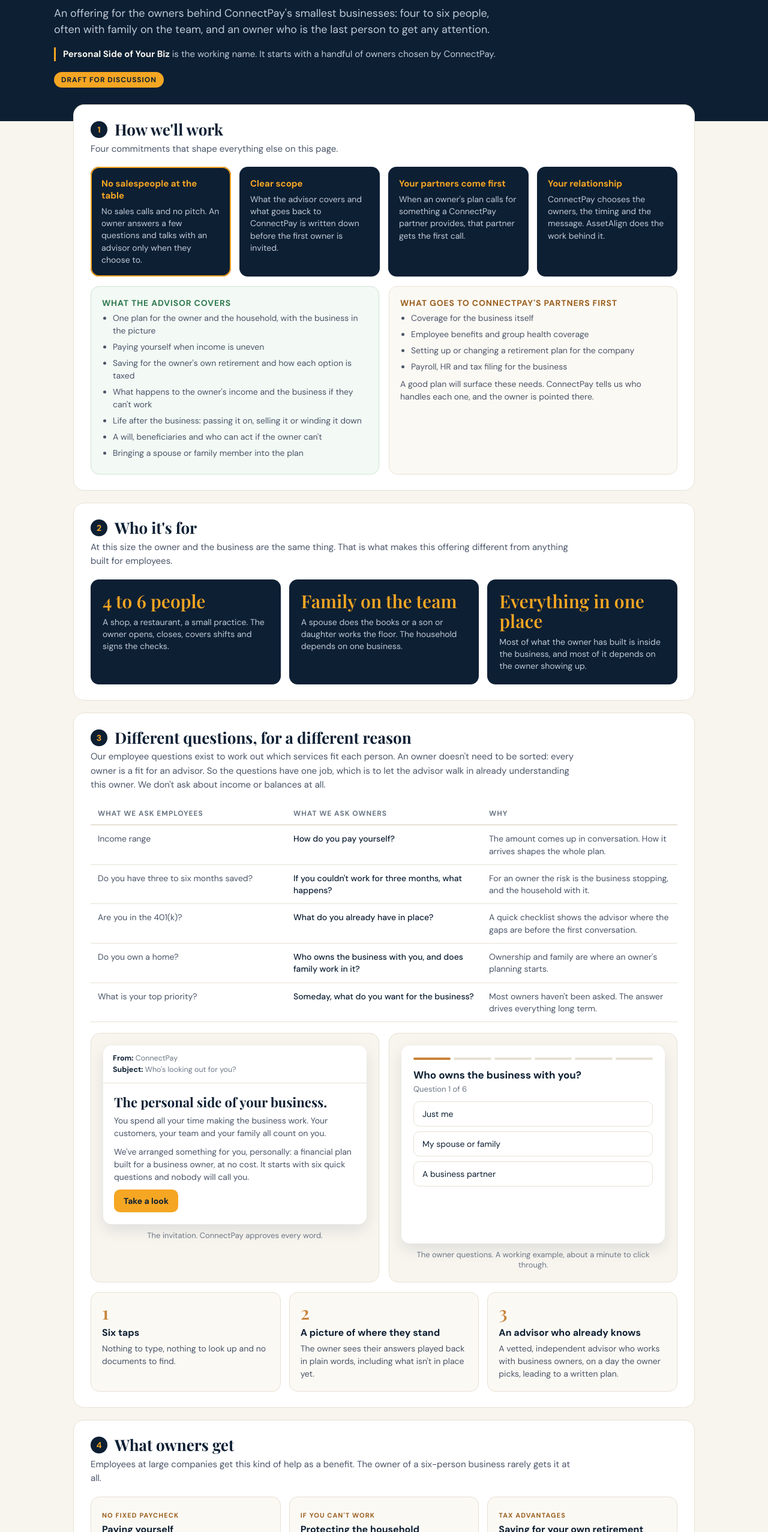
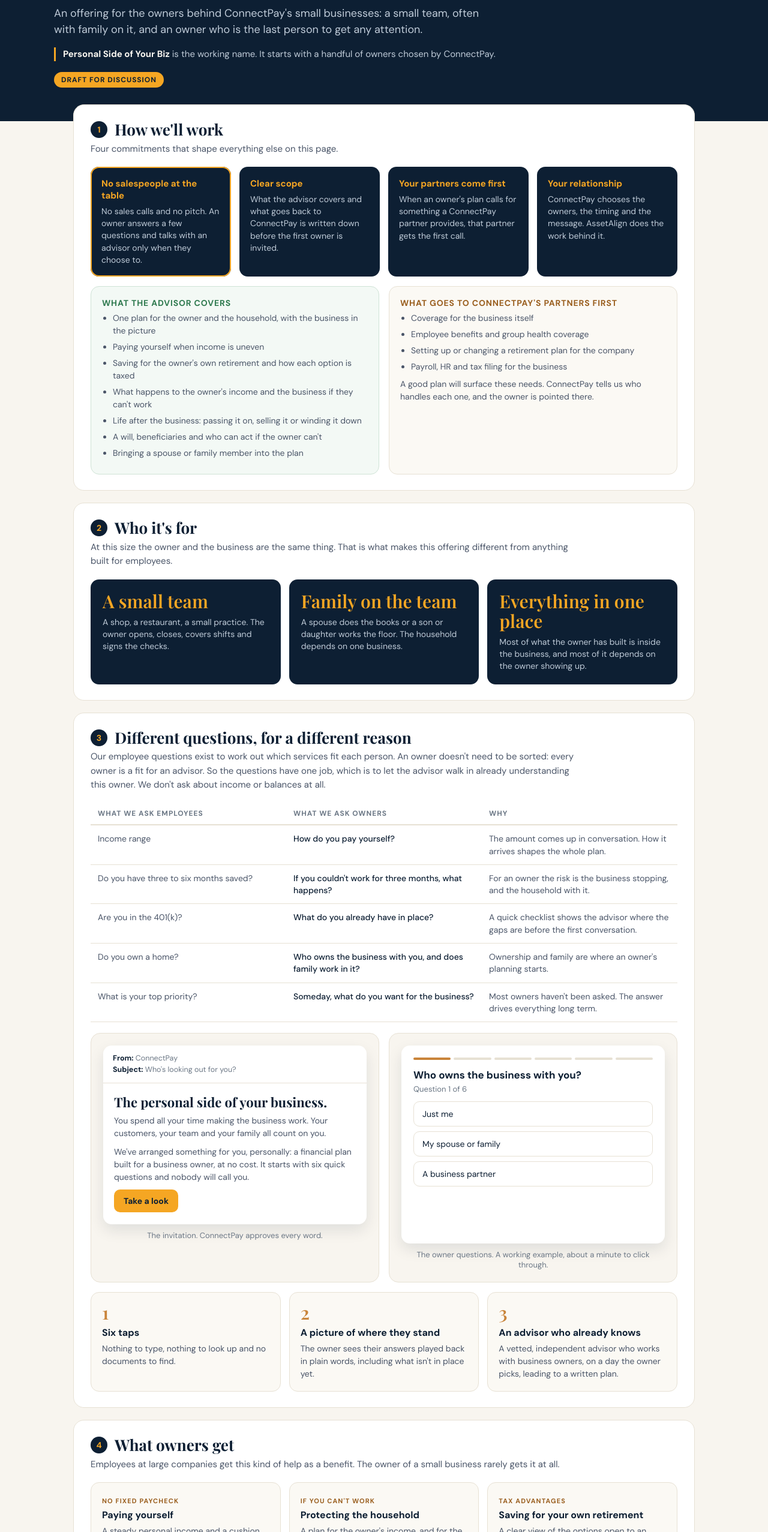
Before and after one commit to AssetAlign/assetalign-connectpay-demo, a plain HTML site: page owners/index.html in a window 1280 px wide. Shown: the part 246-2800 px from the top of the page at 60% size. Drawn offline with nearby package versions, Linux system fonts and the light colour scheme.

Commit message:
Owner draft: remove team-size specifics

```diff
--- a/owners/index.html
+++ b/owners/index.html
@@ -104,7 +104,7 @@ footer{text-align:center;font-size:12px;color:var(--muted);padding:6px 16px 30px
 <section class="hero"><div class="in">
   <div class="eyebrow">The Personal Side of Your Business</div>
   <h1>You spend all your time making the business work. Who's looking out for you?</h1>
-  <p>An offering for the owners behind ConnectPay's smallest businesses: four to six people, often with family on the team, and an owner who is the last person to get any attention.</p>
+  <p>An offering for the owners behind ConnectPay's small businesses: a small team, often with family on it, and an owner who is the last person to get any attention.</p>
   <p class="callname"><b>Personal Side of Your Biz</b> is the working name. It starts with a handful of owners chosen by ConnectPay.</p>
   <span class="draft">Draft for discussion</span>
 </div></section>
@@ -143,7 +143,7 @@ footer{text-align:center;font-size:12px;color:var(--muted);padding:6px 16px 30px
     <div class="ph"><span class="num">2</span><h2>Who it's for</h2></div>
     <p class="lead">At this size the owner and the business are the same thing. That is what makes this offering different from anything built for employees.</p>
     <div class="grid3">
-      <div class="seg"><div class="big">4 to 6 people</div><p>A shop, a restaurant, a small practice. The owner opens, closes, covers shifts and signs the checks.</p></div>
+      <div class="seg"><div class="big">A small team</div><p>A shop, a restaurant, a small practice. The owner opens, closes, covers shifts and signs the checks.</p></div>
       <div class="seg"><div class="big">Family on the team</div><p>A spouse does the books or a son or daughter works the floor. The household depends on one business.</p></div>
       <div class="seg"><div class="big">Everything in one place</div><p>Most of what the owner has built is inside the business, and most of it depends on the owner showing up.</p></div>
     </div>
@@ -189,7 +189,7 @@ footer{text-align:center;font-size:12px;color:var(--muted);padding:6px 16px 30px
 
   <section class="panel">
     <div class="ph"><span class="num">4</span><h2>What owners get</h2></div>
-    <p class="lead">Employees at large companies get this kind of help as a benefit. The owner of a six-person business rarely gets it at all.</p>
+    <p class="lead">Employees at large companies get this kind of help as a benefit. The owner of a small business rarely gets it at all.</p>
     <div class="grid3">
       <div class="card"><span class="pill">No fixed paycheck</span><h3>Paying yourself</h3><p class="s">A steady personal income and a cushion for when the business has good months and slow ones.</p></div>
       <div class="card"><span class="pill">If you can't work</span><h3>Protecting the household</h3><p class="s">A plan for the owner's income, and for the business, if the owner is hurt, sick or gone.</p></div>
@@ -220,7 +220,7 @@ footer{text-align:center;font-size:12px;color:var(--muted);padding:6px 16px 30px
     <div class="ph"><span class="num">6</span><h2>Go to market</h2></div>
     <p class="lead">Start small enough to learn from every owner, then widen with what we learn.</p>
     <div class="grid2">
-      <div class="card"><span class="who cp">First</span><h3>A handful of owners</h3><p class="s">ConnectPay picks a handful of owners of very small businesses and sends each a personal invitation. Every one of them gets close attention, and we hear directly what landed and what didn't.</p></div>
+      <div class="card"><span class="who cp">First</span><h3>A handful of owners</h3><p class="s">ConnectPay picks a handful of owners of very small businesses and sends each one a personal invitation. Every one of them gets close attention, and we hear directly what landed and what didn't.</p></div>
       <div class="card"><span class="who both">Then</span><h3>The "Business Resolution"</h3><p class="s">Q1 into Q2: a new-year theme, one resolution for the person behind the business, sent as a segmented email that leads to a single landing page. The wording comes from what the first owners told us.</p></div>
     </div>
   </section>
```
